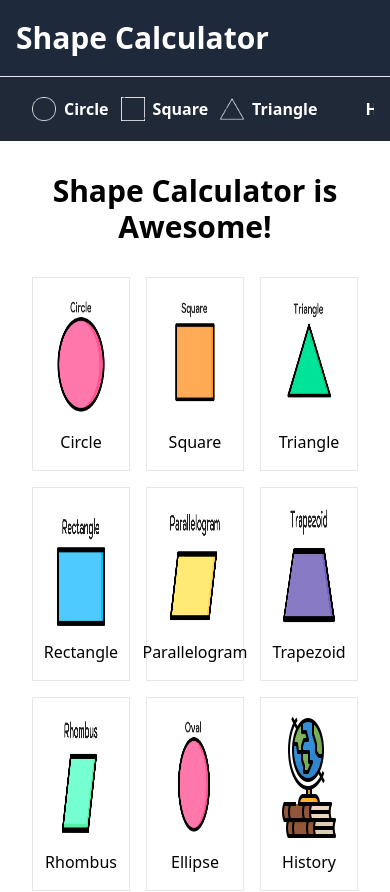
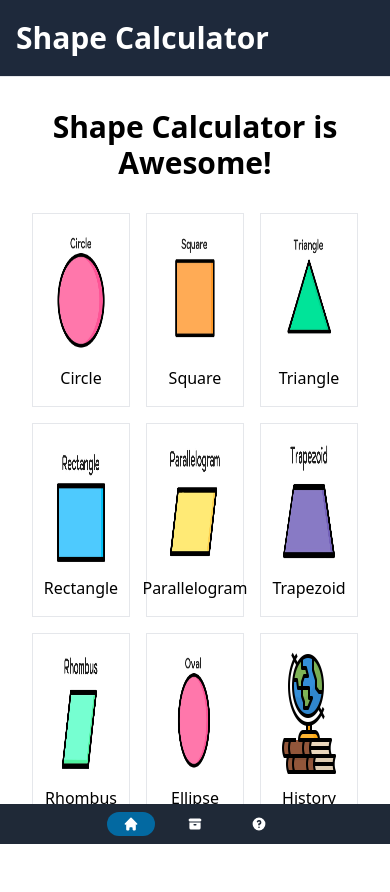
Before and after one commit to gelaws-hub/ta-rplbk, a React (Create React App) app: page / in a window 390 px wide. Shown: the top 892 px of the page. Built offline with nearby package versions, Linux system fonts and the light colour scheme.

Commit message:
added a mobile feature for navigation, it already supports swipe to navigate to different pages too!!

```diff
--- a/package.json
+++ b/package.json
@@ -20,8 +20,10 @@
     "lucide-react": "^0.378.0",
     "react": "^18.3.1",
     "react-dom": "^18.3.1",
+    "react-icons": "^5.2.1",
     "react-router-dom": "^6.23.1",
     "react-scripts": "5.0.1",
+    "react-swipeable": "^7.0.1",
     "tailwind-merge": "^2.3.0",
     "tailwindcss-animate": "^1.0.7",
     "web-vitals": "^2.1.4"
--- a/src/App.jsx
+++ b/src/App.jsx
@@ -1,44 +1,12 @@
 import React from "react";
-import { BrowserRouter as Router, Route, Routes } from "react-router-dom";
-import Navbar from "./components/Navbar";
-import Circle from "./Pages/Circle";
-import Square from "./Pages/Square";
-import Triangle from "./Pages/Triangle";
-import Rectangle from "./Pages/Rectangle";
-import Ellipse from "./Pages/Ellipse";
-import Parallelogram from "./Pages/Parallelogram";
-import Trapezoid from "./Pages/Trapezoid";
-import Rhombus from "./Pages/Rhombus";
-import HistoryPage from "./Pages/HistoryPage";
-import Footer from "./components/Footer";
-import Header from "./components/Header";
-import Homepage from "./Pages/HomePage";
+import { BrowserRouter as Router } from "react-router-dom";
+import MainContainer from "./MainContainer";
 
 const App = () => {
   return (
-    <>
-      <div className="h-screen">
-        <Router>
-          <Header />
-          <Navbar />
-          <div className="flex-1 p-4 min-h-screen">
-            <Routes>
-              <Route path="/" element={<Homepage />} />
-              <Route path="/history" element={<HistoryPage />} />
-              <Route path="/circle" element={<Circle />} />
-              <Route path="/square" element={<Square />} />
-              <Route path="/triangle" element={<Triangle />} />
-              <Route path="/rectangle" element={<Rectangle />} />
-              <Route path="/ellipse" element={<Ellipse />} />
-              <Route path="/parallelogram" element={<Parallelogram />} />
-              <Route path="/trapezoid" element={<Trapezoid />} />
-              <Route path="/rhombus" element={<Rhombus />} />
-            </Routes>
-          </div>
-        </Router>
-        <Footer />
-      </div>
-    </>
+    <Router>
+      <MainContainer />
+    </Router>
   );
 };
 
--- /dev/null
+++ b/src/MainContainer.jsx
@@ -0,0 +1,69 @@
+import React from 'react';
+import { Routes, Route, useNavigate } from 'react-router-dom';
+import { useSwipeable } from 'react-swipeable';
+import Header from './components/Header';
+import Navbar from './components/Navbar';
+import Footer from './components/Footer';
+import Circle from './Pages/Circle';
+import Square from './Pages/Square';
+import Triangle from './Pages/Triangle';
+import Rectangle from './Pages/Rectangle';
+import Ellipse from './Pages/Ellipse';
+import Parallelogram from './Pages/Parallelogram';
+import Trapezoid from './Pages/Trapezoid';
+import Rhombus from './Pages/Rhombus';
+import HistoryPage from './Pages/HistoryPage';
+import Homepage from './Pages/HomePage';
+
+const MainContainer = () => {
+  const navigate = useNavigate();
+
+  const mobileLinks = [
+    { name: "HomePage", to: "/" },
+    { name: "History", to: "/history" },
+    { name: "FAQ", to: "/faq" },
+  ];
+
+  const handleSwipe = (direction) => {
+    const currentPath = window.location.pathname;
+    const currentIndex = mobileLinks.findIndex((link) => link.to === currentPath);
+    if (currentIndex !== -1) {
+      if (direction === "left" && currentIndex < mobileLinks.length - 1) {
+        navigate(mobileLinks[currentIndex + 1].to);
+      } else if (direction === "right" && currentIndex > 0) {
+        navigate(mobileLinks[currentIndex - 1].to);
+      }
+    }
+  };
+
+  const handlers = useSwipeable({
+    onSwipedLeft: () => handleSwipe("left"),
+    onSwipedRight: () => handleSwipe("right"),
+    preventDefaultTouchmoveEvent: true,
+    trackMouse: true,
+  });
+
+  return (
+    <div {...handlers} className="h-screen flex flex-col">
+      <Header />
+      <Navbar />
+      <div className="flex-1 p-4 min-h-screen">
+        <Routes>
+          <Route path="/" element={<Homepage />} />
+          <Route path="/history" element={<HistoryPage />} />
+          <Route path="/circle" element={<Circle />} />
+          <Route path="/square" element={<Square />} />
+          <Route path="/triangle" element={<Triangle />} />
+          <Route path="/rectangle" element={<Rectangle />} />
+          <Route path="/ellipse" element={<Ellipse />} />
+          <Route path="/parallelogram" element={<Parallelogram />} />
+          <Route path="/trapezoid" element={<Trapezoid />} />
+          <Route path="/rhombus" element={<Rhombus />} />
+        </Routes>
+      </div>
+      <Footer />
+    </div>
+  );
+};
+
+export default MainContainer;
--- a/src/components/Header.jsx
+++ b/src/components/Header.jsx
@@ -5,7 +5,7 @@ const Header = () => {
   return (
     <>
       <header className="bg-slate-800 text-left text-white font-semibold text-3xl py-5 px-4">
-        <NavLink to="/" link="/">
+        <NavLink to="/" link="Homepage">
           <h1>Shape Calculator</h1>
         </NavLink>
       </header>
--- a/src/components/Navbar.jsx
+++ b/src/components/Navbar.jsx
@@ -1,7 +1,7 @@
 import React from "react";
 import { NavLink } from "react-router-dom";
+import { HiArchive, HiHome, HiQuestionMarkCircle } from "react-icons/hi";
 
-// Import Icons
 import circleIcon from "./icons/circle.png";
 import squareIcon from "./icons/square.png";
 import triangleIcon from "./icons/triangle.png";
@@ -24,27 +24,31 @@ const Navbar = () => {
     { name: "History", to: "/history" },
   ];
 
-  const styleIsActive = (isActive, linkName) => {
+  const mobileLinks = [
+    { name: "HomePage", to: "/", icon: <HiHome /> },
+    { name: "History", to: "/history", icon: <HiArchive /> },
+    { name: "FAQ", to: "/faq", icon: <HiQuestionMarkCircle /> },
+  ];
+
+  const styleIsActive = (isActive) => {
     return isActive
       ? "bg-sky-700 text-white px-4 py-1 rounded-xl"
       : "hover:bg-sky-700 px-4 py-1 rounded-xl";
   };
 
   return (
-    <nav className="h-auto p-4 flex bg-gray-800 text-white items-center gap-8 justify-between">
-      <div
-        className="flex gap-1 overflow-auto font-semibold
-      "
-      >
+    <>
+      <nav className="hidden md:h-auto md:p-4 md:flex bg-gray-800 md:text-white md:items-center md:gap-8 md:justify-between">
+        <div className="flex gap-1 overflow-auto font-semibold">
           {links.slice(0, -1).map((link) => (
             <NavLink
               key={link.to}
               to={link.to}
-            className={({ isActive }) => styleIsActive(isActive, link.name)}
+              className={({ isActive }) => styleIsActive(isActive)}
             >
               <div className="flex flex-row overflow font-semibold">
-              <img src={link.icon} alt={link.name} className="h-6 invert mr-2" />{" "}
-              <p>{link.name}</p>
+                <img src={link.icon} alt={link.name} className="h-6 invert mr-2" />
+                <p className="hidden">{link.name}</p>
               </div>
             </NavLink>
           ))}
@@ -53,14 +57,26 @@ const Navbar = () => {
         <div className="flex gap-1 overflow-auto font-semibold">
           <NavLink
             to={links[links.length - 1].to}
-          className={({ isActive }) =>
-            styleIsActive(isActive, links[links.length - 1].name)
-          }
+            className={({ isActive }) => styleIsActive(isActive)}
           >
             {links[links.length - 1].name}
           </NavLink>
         </div>
       </nav>
+
+      {/* For Mobile */}
+      <nav className="md:hidden bg-gray-800 text-white items-center font-semibold justify-center flex fixed bottom-0 w-full z-50 py-2 px-3 gap-4">
+        {mobileLinks.map((link) => (
+          <NavLink
+            key={link.to}
+            to={link.to}
+            className={({ isActive }) => styleIsActive(isActive)}
+          >
+            {link.icon}
+          </NavLink>
+        ))}
+      </nav>
+    </>
   );
 };
 
--- a/src/index.css
+++ b/src/index.css
@@ -575,6 +575,10 @@ video {
   inset: 0px;
 }
 
+.bottom-0 {
+  bottom: 0px;
+}
+
 .bottom-4 {
   bottom: 1rem;
 }
@@ -589,10 +593,6 @@ video {
 
 .top-0 {
   top: 0px;
-}
-
-.top-1\/2 {
-  top: 50%;
 }
 
 .z-10 {
@@ -610,16 +610,6 @@ video {
 .mx-auto {
   margin-left: auto;
   margin-right: auto;
-}
-
-.mx-1 {
-  margin-left: 0.25rem;
-  margin-right: 0.25rem;
-}
-
-.mx-0 {
-  margin-left: 0px;
-  margin-right: 0px;
 }
 
 .mb-1 {
@@ -678,28 +668,12 @@ video {
   height: 8rem;
 }
 
-.h-auto {
-  height: auto;
+.h-6 {
+  height: 1.5rem;
 }
 
 .h-screen {
   height: 100vh;
-}
-
-.h-full {
-  height: 100%;
-}
-
-.h-8 {
-  height: 2rem;
-}
-
-.h-4 {
-  height: 1rem;
-}
-
-.h-6 {
-  height: 1.5rem;
 }
 
 .min-h-screen {
@@ -712,10 +686,6 @@ video {
 
 .w-3\/5 {
   width: 60%;
-}
-
-.w-32 {
-  width: 8rem;
 }
 
 .w-48 {
@@ -734,14 +704,6 @@ video {
   width: 100%;
 }
 
-.w-8 {
-  width: 2rem;
-}
-
-.max-w-full {
-  max-width: 100%;
-}
-
 .max-w-screen-xl {
   max-width: 1280px;
 }
@@ -756,11 +718,6 @@ video {
 
 .-translate-x-1\/2 {
   --tw-translate-x: -50%;
-  transform: translate(var(--tw-translate-x), var(--tw-translate-y)) rotate(var(--tw-rotate)) skewX(var(--tw-skew-x)) skewY(var(--tw-skew-y)) scaleX(var(--tw-scale-x)) scaleY(var(--tw-scale-y));
-}
-
-.-translate-y-1\/2 {
-  --tw-translate-y: -50%;
   transform: translate(var(--tw-translate-x), var(--tw-translate-y)) rotate(var(--tw-rotate)) skewX(var(--tw-skew-x)) skewY(var(--tw-skew-y)) scaleX(var(--tw-scale-x)) scaleY(var(--tw-scale-y));
 }
 
@@ -796,20 +753,12 @@ video {
   justify-content: center;
 }
 
-.justify-between {
-  justify-content: space-between;
-}
-
 .gap-1 {
   gap: 0.25rem;
 }
 
 .gap-4 {
   gap: 1rem;
-}
-
-.gap-8 {
-  gap: 2rem;
 }
 
 .overflow-auto {
@@ -820,20 +769,12 @@ video {
   border-radius: 0.25rem;
 }
 
-.rounded-full {
-  border-radius: 9999px;
-}
-
 .rounded-lg {
   border-radius: var(--radius);
 }
 
 .rounded-md {
   border-radius: calc(var(--radius) - 2px);
-}
-
-.rounded-sm {
-  border-radius: calc(var(--radius) - 4px);
 }
 
 .rounded-xl {
@@ -904,34 +845,14 @@ video {
   background-color: rgb(3 105 161 / var(--tw-bg-opacity));
 }
 
+.bg-slate-800 {
+  --tw-bg-opacity: 1;
+  background-color: rgb(30 41 59 / var(--tw-bg-opacity));
+}
+
 .bg-white {
   --tw-bg-opacity: 1;
   background-color: rgb(255 255 255 / var(--tw-bg-opacity));
-}
-
-.bg-gray-400 {
-  --tw-bg-opacity: 1;
-  background-color: rgb(156 163 175 / var(--tw-bg-opacity));
-}
-
-.bg-slate-600 {
-  --tw-bg-opacity: 1;
-  background-color: rgb(71 85 105 / var(--tw-bg-opacity));
-}
-
-.bg-gray-700 {
-  --tw-bg-opacity: 1;
-  background-color: rgb(55 65 81 / var(--tw-bg-opacity));
-}
-
-.bg-gray-900 {
-  --tw-bg-opacity: 1;
-  background-color: rgb(17 24 39 / var(--tw-bg-opacity));
-}
-
-.bg-slate-800 {
-  --tw-bg-opacity: 1;
-  background-color: rgb(30 41 59 / var(--tw-bg-opacity));
 }
 
 .p-2 {
@@ -953,6 +874,11 @@ video {
 .px-2 {
   padding-left: 0.5rem;
   padding-right: 0.5rem;
+}
+
+.px-3 {
+  padding-left: 0.75rem;
+  padding-right: 0.75rem;
 }
 
 .px-4 {
@@ -978,11 +904,6 @@ video {
 .py-5 {
   padding-top: 1.25rem;
   padding-bottom: 1.25rem;
-}
-
-.px-0 {
-  padding-left: 0px;
-  padding-right: 0px;
 }
 
 .text-left {
@@ -1055,10 +976,6 @@ video {
   filter: var(--tw-blur) var(--tw-brightness) var(--tw-contrast) var(--tw-grayscale) var(--tw-hue-rotate) var(--tw-invert) var(--tw-saturate) var(--tw-sepia) var(--tw-drop-shadow);
 }
 
-.filter {
-  filter: var(--tw-blur) var(--tw-brightness) var(--tw-contrast) var(--tw-grayscale) var(--tw-hue-rotate) var(--tw-invert) var(--tw-saturate) var(--tw-sepia) var(--tw-drop-shadow);
-}
-
 .transition {
   transition-property: color, background-color, border-color, text-decoration-color, fill, stroke, opacity, box-shadow, transform, filter, -webkit-backdrop-filter;
   transition-property: color, background-color, border-color, text-decoration-color, fill, stroke, opacity, box-shadow, transform, filter, backdrop-filter;
@@ -1119,24 +1036,37 @@ video {
   box-shadow: var(--tw-ring-offset-shadow, 0 0 #0000), var(--tw-ring-shadow, 0 0 #0000), var(--tw-shadow);
 }
 
-@media (min-width: 640px) {
-  .sm\:fixed {
-    position: fixed;
-  }
-
-  .sm\:flex {
+@media (min-width: 768px) {
+  .md\:flex {
     display: flex;
   }
 
-  .sm\:hidden {
+  .md\:hidden {
     display: none;
   }
 
-  .sm\:h-auto {
+  .md\:h-auto {
     height: auto;
   }
 
-  .sm\:flex-row {
-    flex-direction: row;
+  .md\:items-center {
+    align-items: center;
+  }
+
+  .md\:justify-between {
+    justify-content: space-between;
+  }
+
+  .md\:gap-8 {
+    gap: 2rem;
+  }
+
+  .md\:p-4 {
+    padding: 1rem;
+  }
+
+  .md\:text-white {
+    --tw-text-opacity: 1;
+    color: rgb(255 255 255 / var(--tw-text-opacity));
   }
 }
```
Also changed, not shown: 1 other file (tests, documents, lock files or other folders). Lines whose indentation alone changed are shown as unchanged.
